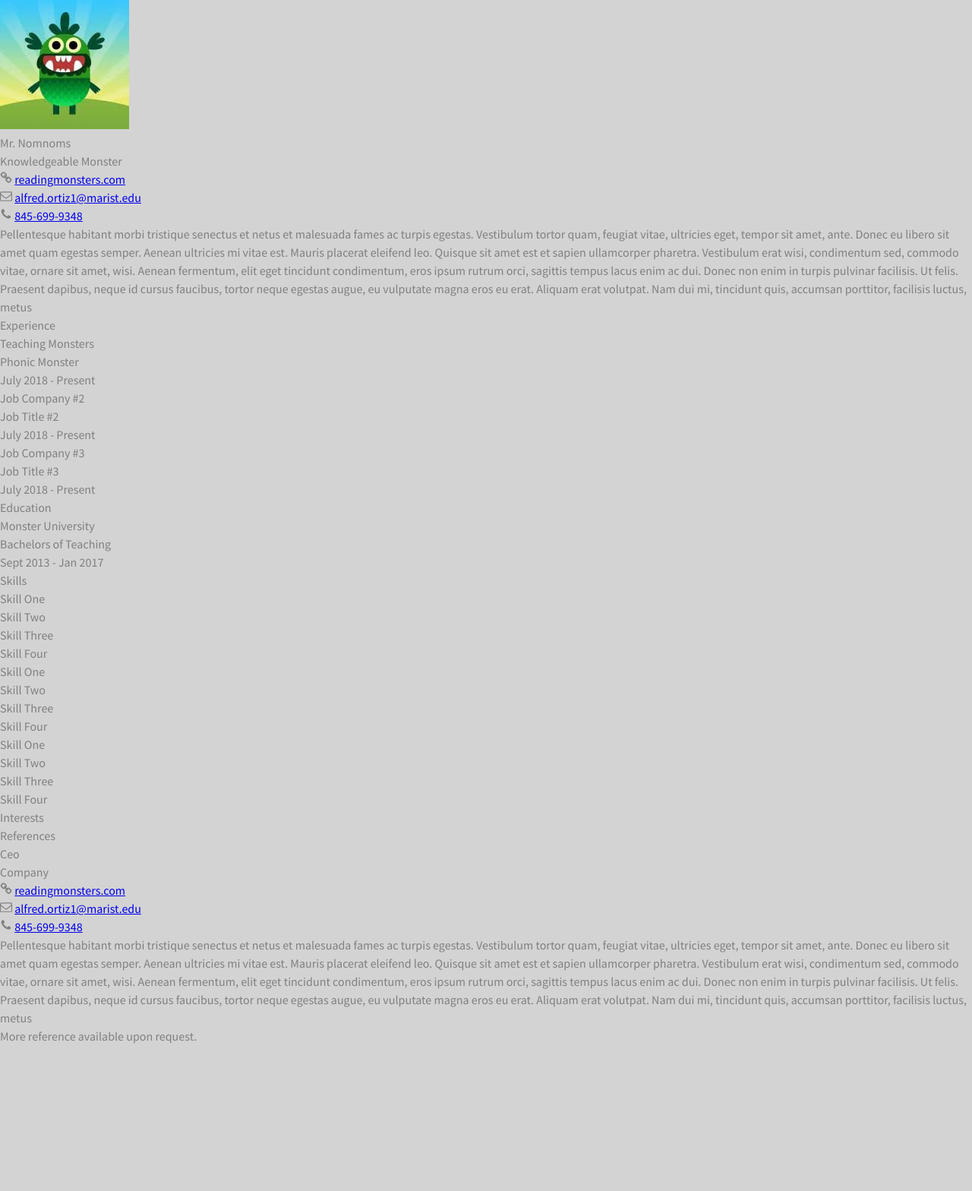
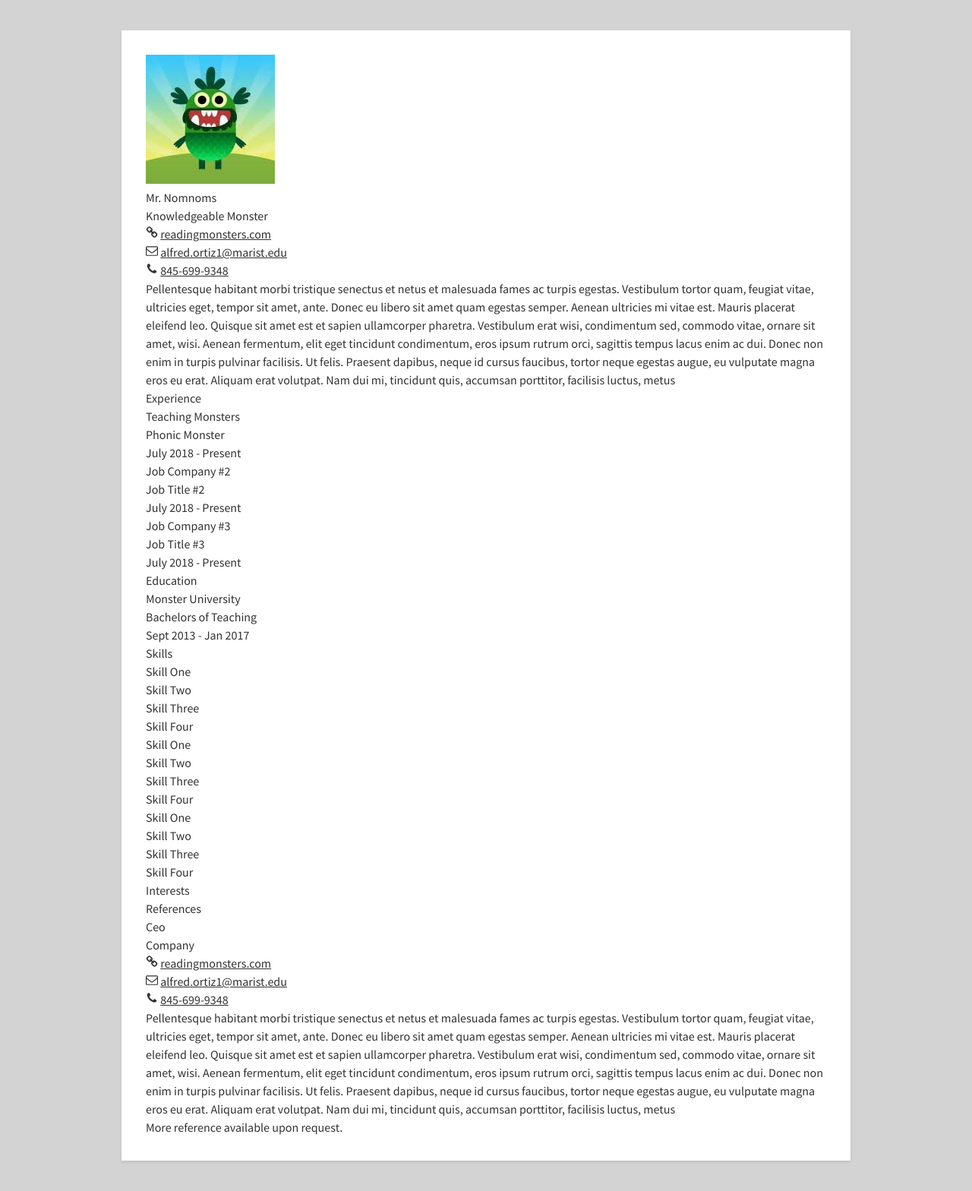
Before and after one commit to AlfyCodes/cmpt-221-labs, a Flask app: template lab2/Resume Project/templates/resume.html in a window 1280 px wide. Shown: the whole page at 76% size. Before the commit the page ends 1374 px from the top, so only its background shows below. Run offline with Flask 2, Linux system fonts and the light colour scheme; the template is opened without the code that fills it, so the values that code supplies are empty; some libraries are stand-ins or nearby versions.

Commit message:
added anchor links styling + expanded on comments

```diff
--- a/lab2/Resume Project/static/css/res_style.css
+++ b/lab2/Resume Project/static/css/res_style.css
@@ -1,4 +1,5 @@
-/* Generic Box Sizing
+/*Html
+Generic Box Sizing
 So that the Padding and the Border does not effect the width
 This is called resetting box-sizing to border-box */
 
@@ -18,17 +19,19 @@ html {
 }
 
 
-/*Setting font type, the line height, background of page, and text color.*/
+/* Body
+Setting font type, the line height, background of page, and text color.*/
 
 body {
     font-family: "Source Sans Pro", sans-serif;
     line-height: 1.5;
     background: lightgray;
-    COLOR: gray;
+    COLOR: #323232;
 }
 
 
-/*Set max-width to 100%, so the image will scale down but never scale up from it's original size*/
+/*Img
+Set max-width to 100%, so the image will scale down but never scale up from it's original size*/
 
 img {
     max-width: 100%;
@@ -50,3 +53,25 @@ img {
     height: 1em;
     overflow: visible
 }
+
+
+/*Anchor Links*/
+
+a {
+    color: #323232
+}
+
+a:hover {
+    text-decoration: underline;
+}
+
+
+/* Container Class */
+
+.container {
+    max-width: 960px;
+    margin: 40px auto;
+    padding: 32px;
+    background: white;
+    box-shadow: 0 2px 4px rgba(0, 0, 0, 0.1);
+}
```
